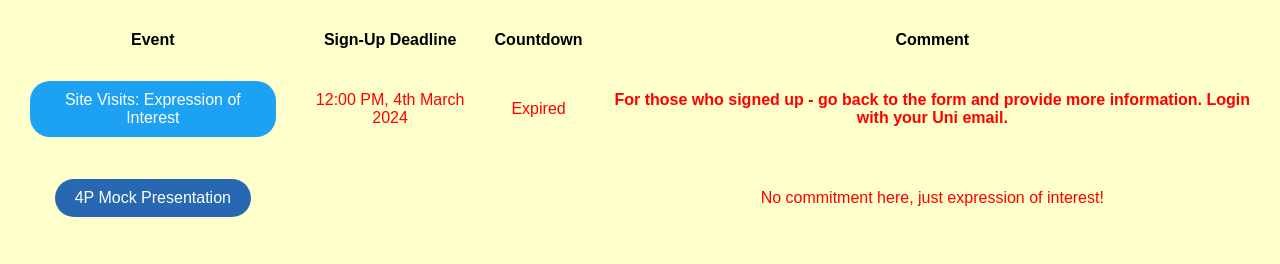
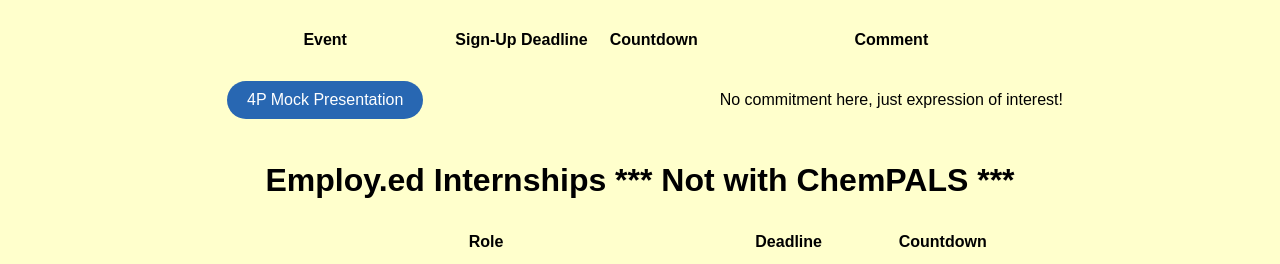
Before and after one commit to ChemPALS/ChemPALS.github.io, a plain HTML site: page index.html in a window 1280 px wide. Shown: the part 671-935 px from the top of the page. Drawn offline with Linux system fonts and the light colour scheme.

Commit message:
Got rid of site visit links

```diff
--- a/index.html
+++ b/index.html
@@ -135,14 +135,14 @@
                 <th>Countdown</th>
                 <th>Comment</th>
             </tr>
+<!--            <tr>-->
+<!--                <td><a href="https://forms.office.com/e/XZRTHfVxyT" class="sitevisit" data-deadline="2024-03-04T12:00:00">Site Visits: Expression of Interest</a></td>-->
+<!--                <td>12:00 PM, 4th March 2024</td>-->
+<!--                <td id="countdown1"></td>-->
+<!--                <td style="font-weight: bold; color: red;">For those who signed up - go back to the form and provide more information. Login with your Uni email. </td>-->
+<!--            </tr>-->
             <tr>
-                <td><a href="https://forms.office.com/e/XZRTHfVxyT" class="sitevisit" data-deadline="2024-03-04T12:00:00">Site Visits: Expression of Interest</a></td>
-                <td>12:00 PM, 4th March 2024</td>
-                <td id="countdown1"></td>
-                <td style="font-weight: bold; color: red;">For those who signed up - go back to the form and provide more information. Login with your Uni email. </td>
-            </tr>
-            <tr>
-                <td><a href="https://forms.office.com/e/xktcA0KUgR" class="fourPmockpres" data-deadline="2024-03-04T12:00:00">4P Mock Presentation</a></td>
+                <td><a href="https://forms.office.com/e/xktcA0KUgR" class="fourPmockpres" data-deadline="2024-03-20T12:00:00">4P Mock Presentation</a></td>
                 <td></td>
                 <td></td>
                 <td>No commitment here, just expression of interest!</td>
```
